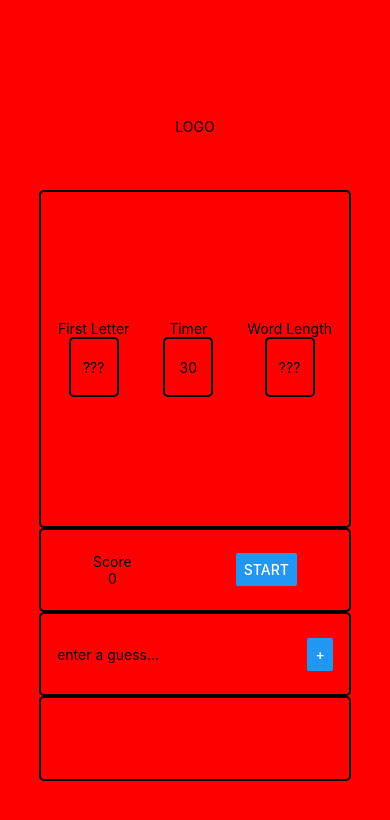
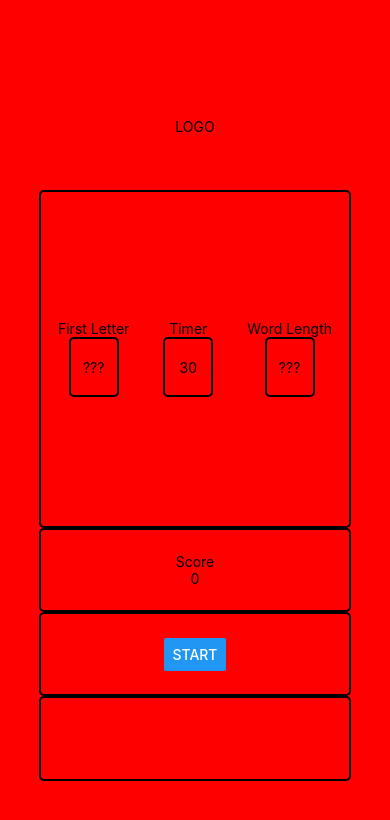
Before and after one commit to dougbostick/WordRushNative, a React Native app: screen / in a window 390 px wide. Shown: the top 820 px of the page. Built offline with nearby package versions, Linux system fonts and the light colour scheme.

Commit message:
hiding input or start button based on game status

```diff
--- a/App.js
+++ b/App.js
@@ -29,6 +29,7 @@ export default function App() {
 
   const handleGuess = async (e) => {
     e.preventDefault();
+    console.log(guessList);
     //check to see if word has been guessed already
     if (guess.length === 0) return;
     if (guessList.includes(guess)) {
@@ -102,7 +103,7 @@ export default function App() {
   const resetGameParams = () => {
     setTimer(30);
     setScore(0);
-    setGuessList({});
+    setGuessList([]);
     setGuess('');
     setMessage('');
     setFirstLetter(generateLetter());
@@ -141,18 +142,24 @@ export default function App() {
             <Text>{score}</Text>
           </View>
         </View>
+      </View>
+      <View style={styles.row}>
+        {!gameStatus && (
           <View>
             <Button title="start" onPress={startGame} />
           </View>
-      </View>
-      <View style={styles.row}>
+        )}
+        {gameStatus && (
           <TextInput
             style={styles.input}
             value={guess}
             onChangeText={(e) => setGuess(e)}
             placeholder="enter a guess..."
           />
+        )}
+        {gameStatus && (
           <Button style={styles.button} title="+" onPress={handleGuess} />
+        )}
       </View>
       <View style={styles.row}>
         <FlatList
```
Lines whose indentation alone changed are shown as unchanged.
